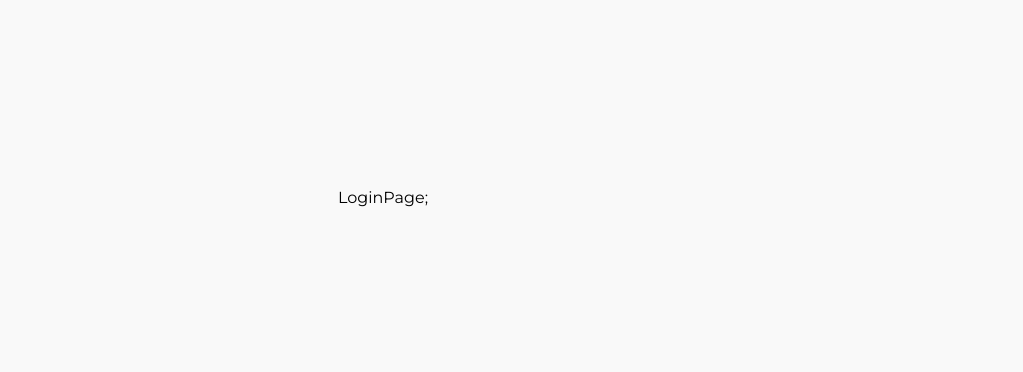
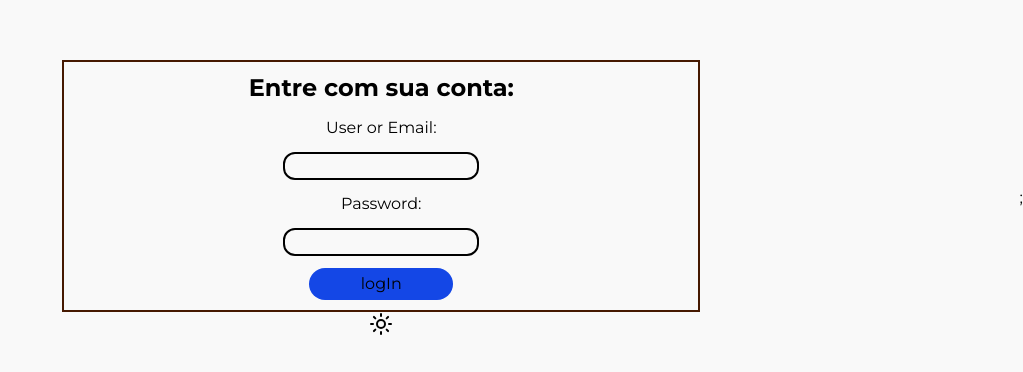
Before and after one commit to LucasAPessoa/CashierApp, a React (Vite) app in the folder frontend/: page / in a window 1280 px wide. Shown: the part 202-574 px from the top of the page, without its empty margins (257-1280 px from the left). Built offline with nearby package versions, Linux system fonts and the light colour scheme.

Commit message:
Refactor LoginPage to include LoginContainer and ThemeToggler components

```diff
--- a/frontend/src/pages/LoginPage.tsx
+++ b/frontend/src/pages/LoginPage.tsx
@@ -1,9 +1,12 @@
 import { ReactElement } from "react";
+import LoginContainer from "../components/layout/LoginContainer";
+import ThemeToggler from "../components/ui/ThemeToggler";
 
 function LoginPage(): ReactElement {
     return (
-        <div>
-            <h1>LoginPage</h1>
+        <div className="bg-bgPrimary flex w-screen flex-col items-center justify-center">
+            <LoginContainer />
+            <ThemeToggler />
         </div>
     );
 }
```
